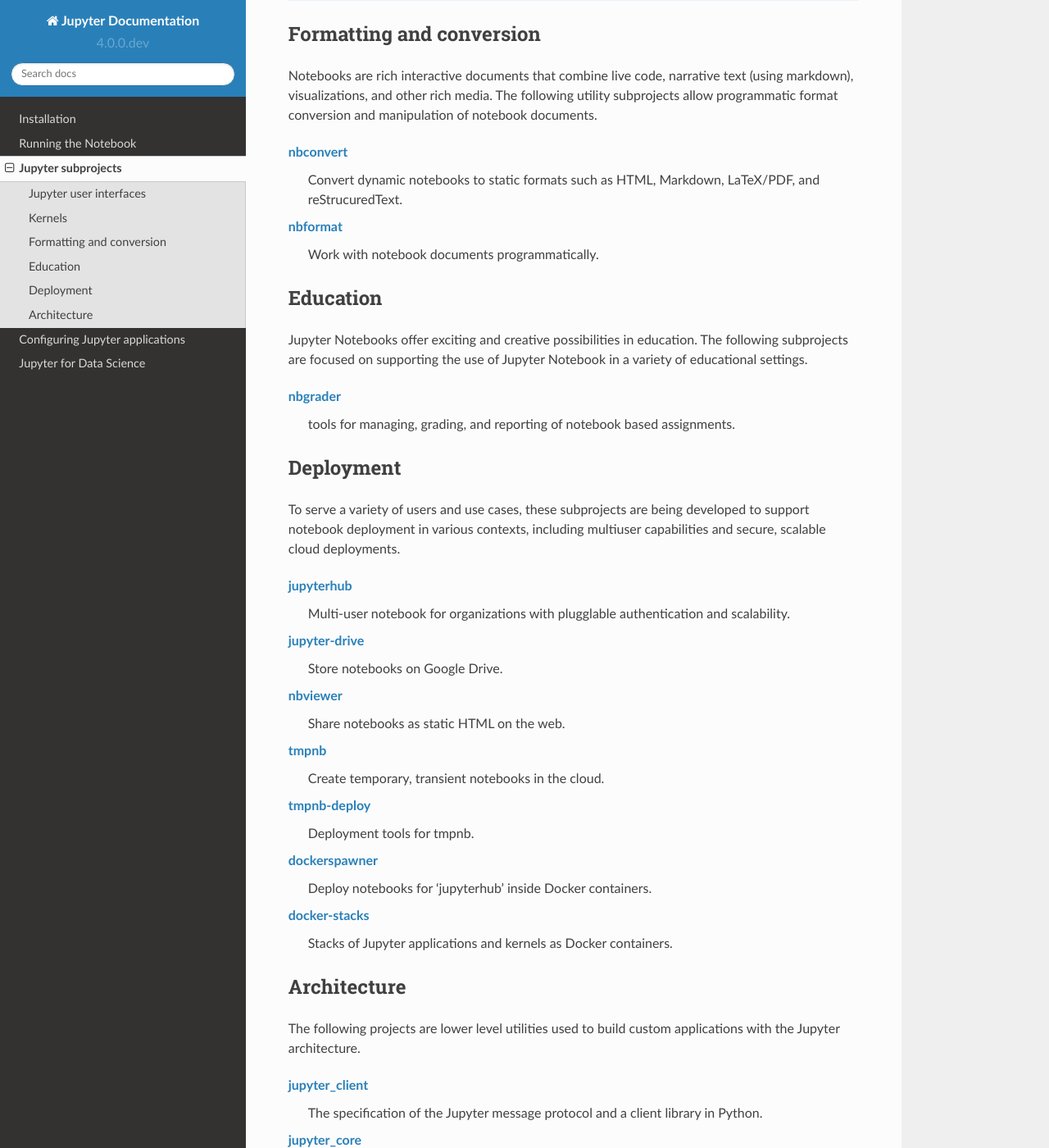
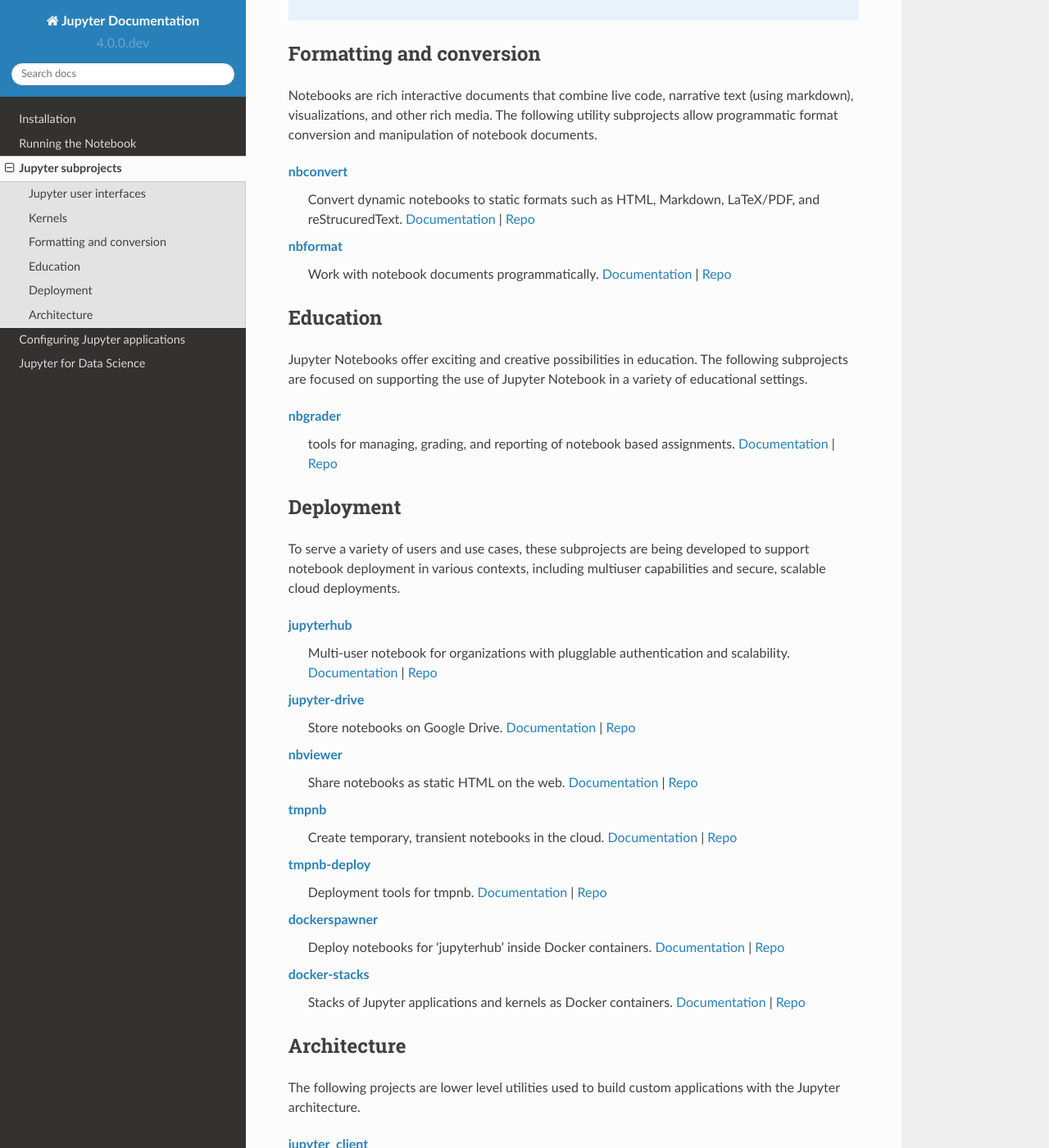
Before and after one commit to jupyter/jupyter, a Sphinx documentation site: the page built from docs/source/subprojects.rst, in a window 1280 px wide and 1400 px high, scrolled down 1134 px. Shown: the whole window at 82% size. Built offline with Sphinx 7.4.7 and the Read the Docs theme 2.0.0, drawn with Linux system fonts in a browser that asks for light colours; pages that are not in the unit, such as notebooks, are missing from menus; some of the changed text lies outside the part shown.

Commit message:
Update links to be consistent across all projects

```diff
--- a/docs/source/subprojects.rst
+++ b/docs/source/subprojects.rst
@@ -25,12 +25,19 @@
     `Jupyter Notebook <http://jupyter-notebook.readthedocs.org/en/latest/>`__
         Web-based application for authoring documents that combine live-code
         with narrative text, equations and visualizations.
+        `Documentation <http://jupyter-notebook.readthedocs.org/en/latest/>`__ |
+        `Repo <https://github.com/jupyter/notebook>`__
 
-    `Jupyter Console <https://github.com/jupyter/jupyter_console>`__
+
+    `Jupyter Console <https://jupyter-console.readthedocs.org/en/latest/>`__
         Terminal based console for interactive computing.
+        `Documentation <https://jupyter-console.readthedocs.org/en/latest/>`__ |
+        `Repo <https://github.com/jupyter/jupyter_console>`__
 
-    `Jupyter QtConsole <https://github.com/jupyter/qtconsole>`__
+    `Jupyter QtConsole <http://jupyter.org/qtconsole/stable/>`__
         Qt application for interactive computing with rich output.
+        `Documentation <http://jupyter.org/qtconsole/stable/>`__ |
+        `Repo <https://github.com/jupyter/qtconsole>`__
 
 
 Kernels
@@ -44,12 +51,18 @@
 
     `IPython <http://ipython.org>`__
         interactive computing in Python.
+        `Documentation <https://ipython.org/documentation.html>`__ |
+        `Repo <https://github.com/ipython/ipython>`__
 
     `ipywidgets <https://github.com/ipython/ipywidgets>`__
         interactive widgets for Python in the Jupyter Notebook.
+        `Documentation <https://github.com/ipython/ipywidgets>`__ |
+        `Repo <https://github.com/ipython/ipywidgets>`__
 
     `ipyparallel <http://ipyparallel.readthedocs.org/en/latest/>`__
         lightweight parallel computing in Python offering seamless notebook integration.
+        `Documentation <https://ipyparallel.readthedocs.org/en/latest/>`__ |
+        `Repo <https://github.com/ipython/ipyparallel>`__
 
 .. seealso::
 
@@ -70,9 +83,13 @@
     `nbconvert <http://nbconvert.readthedocs.org/en/latest/>`__
         Convert dynamic notebooks to static formats such as HTML, Markdown,
         LaTeX/PDF, and reStrucuredText.
+        `Documentation <http://nbconvert.readthedocs.org/en/latest/>`__ |
+        `Repo <https://github.com/jupyter/nbconvert>`__
 
     `nbformat <http://nbformat.readthedocs.org/en/latest/>`__
         Work with notebook documents programmatically.
+        `Documentation <https://nbformat.readthedocs.org/en/latest/>`__ |
+        `Repo <https://github.com/jupyter/nbformat>`__
 
 
 Education
@@ -87,6 +104,8 @@
     `nbgrader <http://nbgrader.readthedocs.org/en/stable/>`__
         tools for managing, grading, and reporting of notebook based
         assignments.
+        `Documentation <http://nbgrader.readthedocs.org/en/stable/>`__ |
+        `Repo <https://github.com/jupyter/nbgrader>`__
 
 
 Deployment
@@ -101,24 +120,38 @@
     `jupyterhub <https://github.com/jupyter/jupyterhub>`__
         Multi-user notebook for organizations with plugglable authentication
         and scalability.
+        `Documentation <https://github.com/jupyter/jupyterhub>`__ |
+        `Repo <https://github.com/jupyter/jupyterhub>`__
 
     `jupyter-drive <https://github.com/jupyter/jupyter-drive>`__
         Store notebooks on Google Drive.
+        `Documentation <https://github.com/jupyter/jupyter-drive>`__ |
+        `Repo <https://github.com/jupyter/jupyter-drive>`__
 
-    `nbviewer <https://github.com/jupyter/nbviewer>`__
+    `nbviewer <http://nbviewer.ipython.org/>`__
         Share notebooks as static HTML on the web.
+        `Documentation <https://github.com/jupyter/nbviewer>`__ |
+        `Repo <https://github.com/jupyter/nbviewer>`__
 
     `tmpnb <https://github.com/jupyter/tmpnb>`__
         Create temporary, transient notebooks in the cloud.
+        `Documentation <https://github.com/jupyter/tmpnb>`__ |
+        `Repo <https://github.com/jupyter/tmpnb>`__
 
     `tmpnb-deploy <https://github.com/jupyter/tmpnb-deploy>`__
         Deployment tools for tmpnb.
+        `Documentation <https://github.com/jupyter/tmpnb-deploy>`__ |
+        `Repo <https://github.com/jupyter/tmpnb-deploy>`__
 
     `dockerspawner <https://github.com/jupyter/dockerspawner>`__
         Deploy notebooks for 'jupyterhub' inside Docker containers.
+        `Documentation <https://github.com/jupyter/dockerspawner>`__ |
+        `Repo <https://github.com/jupyter/dockerspawner>`__
 
     `docker-stacks <https://github.com/jupyter/docker-stacks>`__
         Stacks of Jupyter applications and kernels as Docker containers.
+        `Documentation <https://github.com/jupyter/docker-stacks>`__ |
+        `Repo <https://github.com/jupyter/docker-stacks>`__
 
 
 Architecture
@@ -132,6 +165,10 @@
     `jupyter_client <http://jupyter-client.readthedocs.org/en/latest/>`__
         The specification of the Jupyter message protocol and a client library
         in Python.
+        `Documentation <http://jupyter-client.readthedocs.org/en/latest/>`__ |
+        `Repo <https://github.com/jupyter/jupyter_client>`__
 
     `jupyter_core <http://jupyter-core.readthedocs.org/en/latest/>`__
         Core functionality and miscellaneous utilities.
+        `Documentation <http://jupyter-core.readthedocs.org/en/latest/>`__ |
+        `Repo <https://github.com/jupyter/jupyter_core>`__
```
